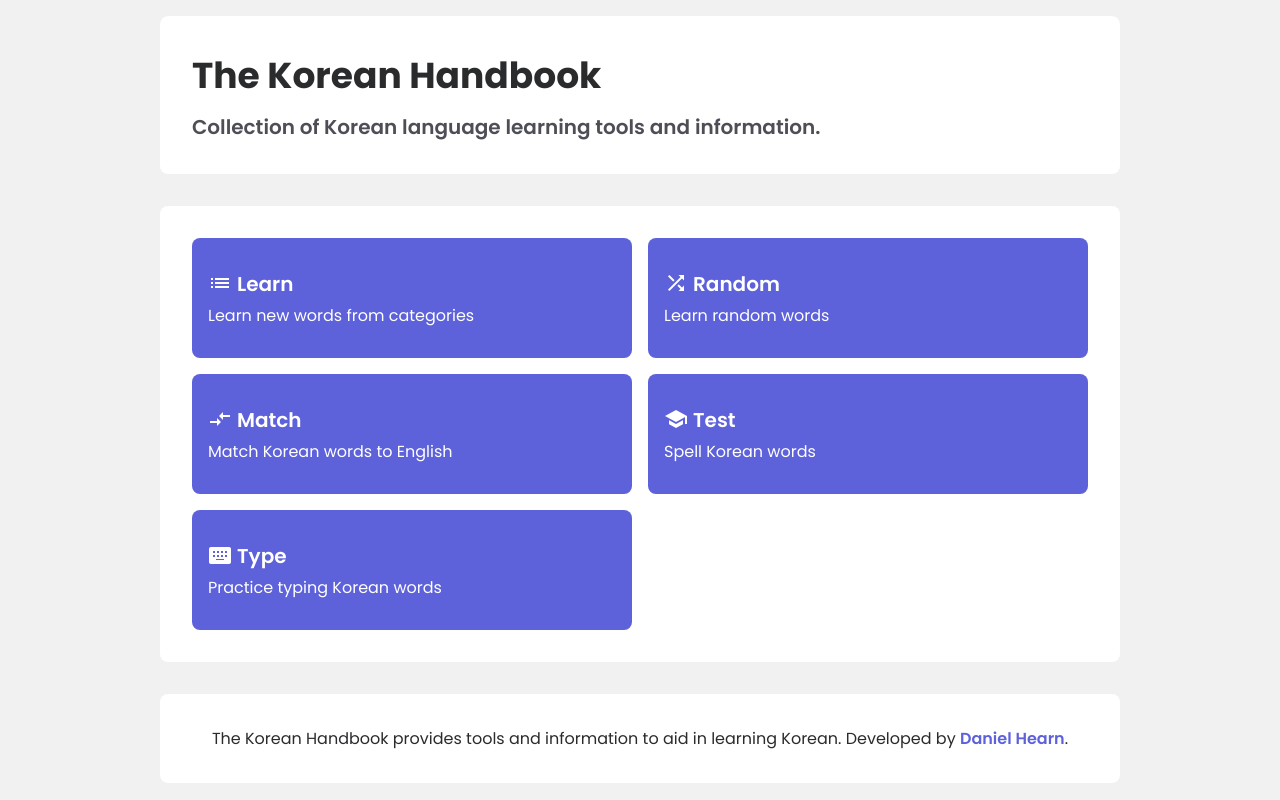
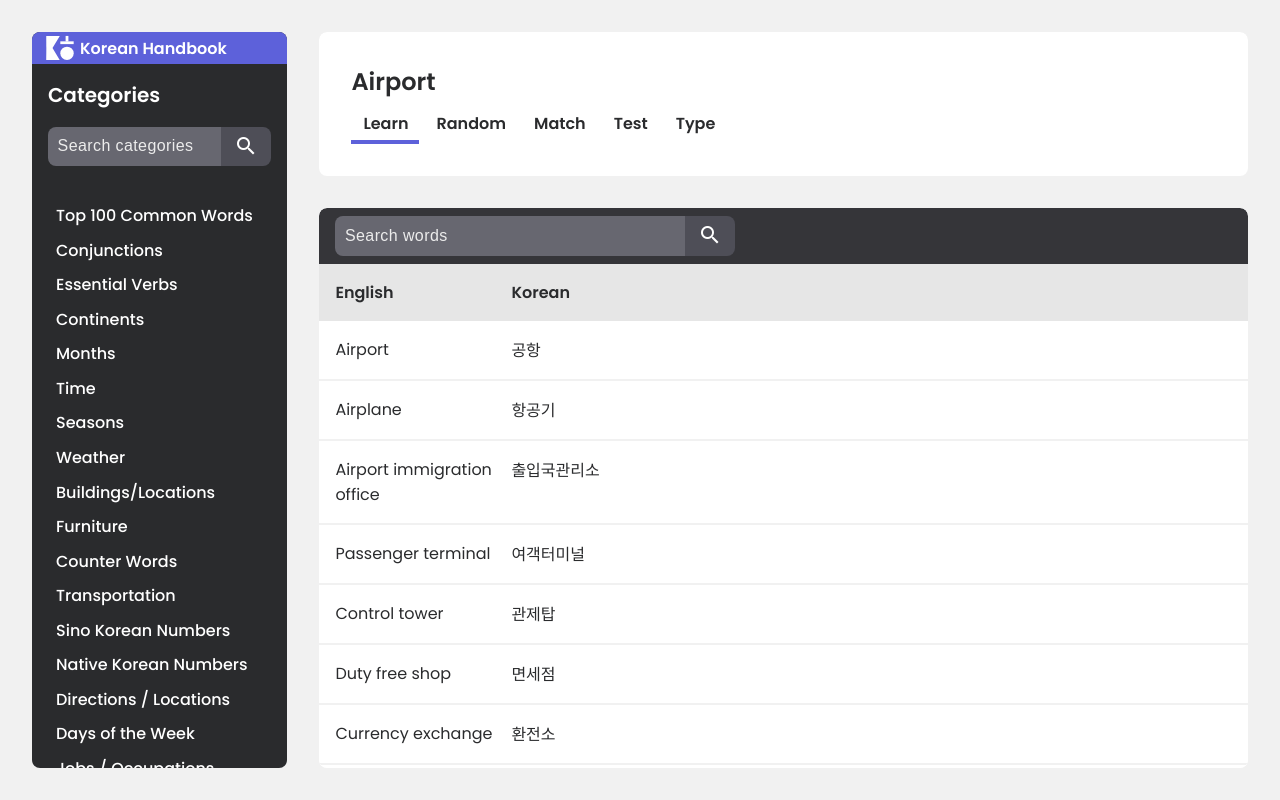
Before and after one commit to DanielHearn/korean-handbook, a Vue app: page /content/airport/info in a window 1280 px wide. Before the commit this address led to /. Built offline with nearby package versions, Linux system fonts and the light colour scheme.

Commit message:
Add airport category

```diff
--- a/src/static/categories.js
+++ b/src/static/categories.js
@@ -1081,6 +1081,48 @@ export const Categories = {
       { e: 'Lonely', k: '외로운' },
     ],
   },
+  airport: {
+    name: 'Airport',
+    id: 'airport',
+    korean: '공항',
+    columns: [
+      { id: 'e', name: 'English' },
+      { id: 'k', name: 'Korean' },
+    ],
+    words: [
+      { e: 'Airport', k: '공항' },
+      { e: 'Airplane', k: '항공기' },
+      { e: 'Airport immigration office', k: '출입국관리소' },
+      { e: 'Passenger terminal', k: '여객터미널' },
+      { e: 'Control tower', k: '관제탑' },
+      { e: 'Duty free shop', k: '면세점' },
+      { e: 'Currency exchange', k: '환전소' },
+      { e: 'Gate', k: '게이트' },
+      { e: 'Lounge', k: '라운지' },
+      { e: 'Domestic air travel', k: '국내선' },
+      { e: 'International  air travel', k: '국제선' },
+      { e: 'International  air travel', k: '국제선' },
+      { e: 'Aviation', k: '항공' },
+      { e: 'Departure', k: '출발' },
+      { e: 'Arrival', k: '도착' },
+      { e: 'Delay', k: '지연' },
+      { e: 'Route', k: '노선' },
+      { e: 'Baggage', k: '수하물' },
+      { e: 'Boarding pass', k: '탑승권' },
+      { e: 'Airline ticket', k: '항공권' },
+      { e: 'Passport', k: '여권' },
+      { e: 'Visa', k: '비자' },
+      { e: 'Passenger', k: '탑승객' },
+      { e: 'Departing from a country', k: '출국' },
+      { e: 'Entering a country', k: '입국' },
+      { e: 'Boarding', k: '탑승' },
+      { e: 'Transfer', k: '환승' },
+      { e: 'One-way', k: '편도' },
+      { e: 'Round trip', k: '왕복' },
+      { e: 'Customs official', k: '세관원' },
+      { e: 'Customs duties', k: '관세' },
+    ],
+  },
 };
 
 /*
```
